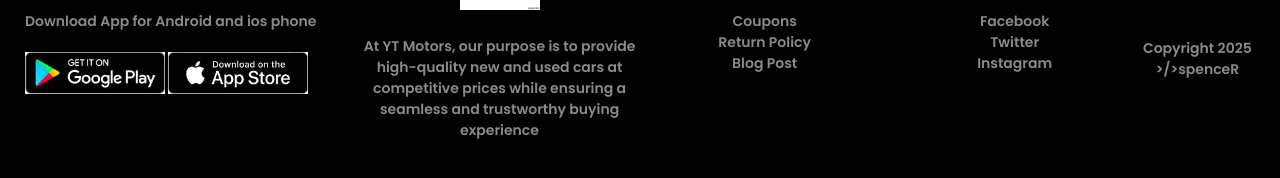
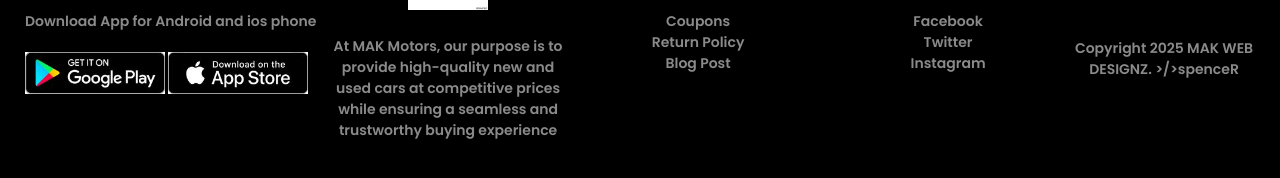
Before and after one commit to spenceryeeko/WEB_DESIGN_C_WORK, a plain HTML site: page cart.html in a window 1280 px wide. Shown: the part 1226-1404 px from the top of the page. Drawn offline with Linux system fonts and the light colour scheme.

Commit message:
Update cart.html

```diff
--- a/cart.html
+++ b/cart.html
@@ -4,7 +4,7 @@
     <meta charset="UTF-8">
     <meta name="viewport" content="width=device-width, initial-scale=1.0">
     <meta name="viewport" content="width=device-width, initial-scale=1.0">
-    <title>All Cars - YT Motors</title>
+    <title>All Cars - MAK Motors</title>
     <link rel="stylesheet" href="style.css">
     <link rel="preconnect" href="https://fonts.googleapis.com">
 <link rel="preconnect" href="https://fonts.gstatic.com" crossorigin>
@@ -19,7 +19,7 @@
     </div>
     <div class="header">
 
-    <h1>YT MOTORS</h1>
+    <h1>MAK MOTORS</h1>
 
     <div class="container">
         <div class="navbar">
@@ -129,7 +129,7 @@
             </div>
             <div class="footer-col-2">
                 <img src="car42.jpg" class="footer-img">
-                <p>At YT Motors, our purpose is to provide high-quality new and used cars at competitive prices while ensuring a seamless and trustworthy buying experience</p>
+                <p>At MAK Motors, our purpose is to provide high-quality new and used cars at competitive prices while ensuring a seamless and trustworthy buying experience</p>
             </div>
             <div class="footer-col-3">
                 <h3>Useful Links</h3>
@@ -149,7 +149,7 @@
             </div>
         </div>
         <hr>
-        <p class="copyright">Copyright 2025 >/>spenceR</p>
+        <p class="copyright">Copyright 2025 MAK WEB DESIGNZ. >/>spenceR</p>
     </div>
 </div>
 <!----------js for toggle menu-------->
```
